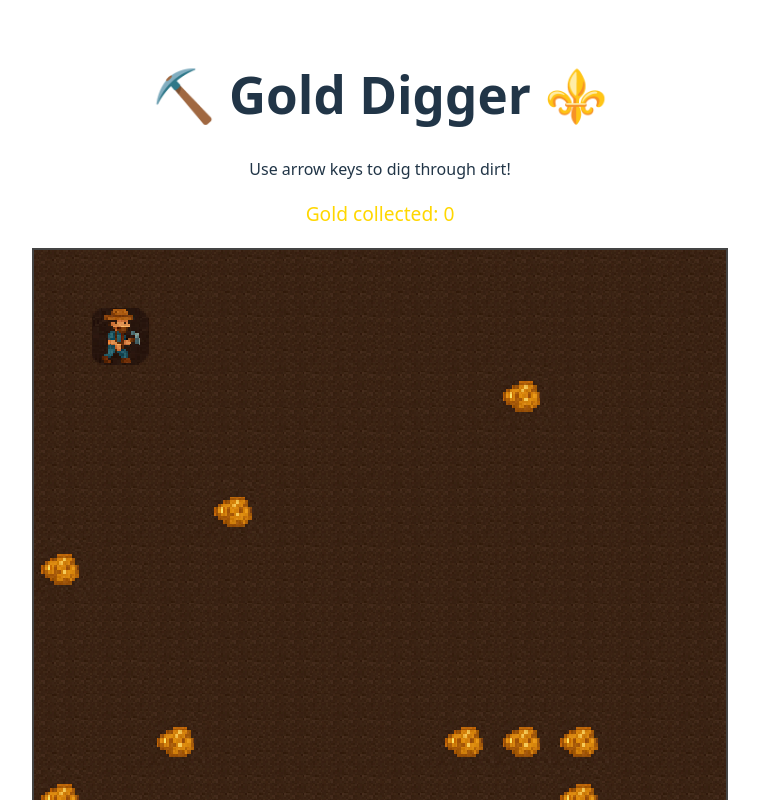
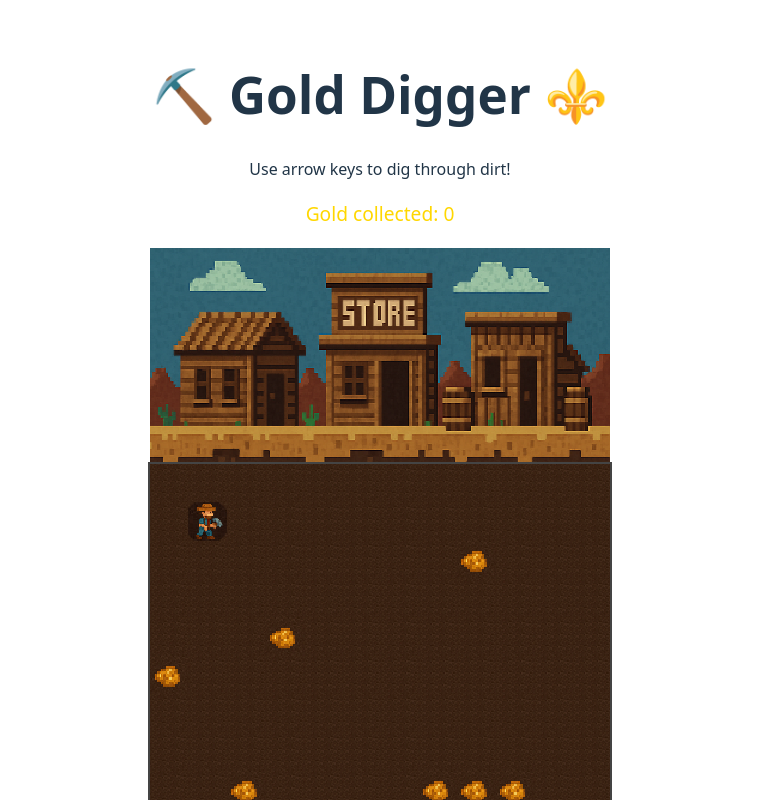
Before and after one commit to zensoftwarenl/gold-digger, a React (Vite) app: page / in a window 1280 px wide. Shown: the top 800 px of the page, without its empty margins (260-1019 px from the left). Built offline with nearby package versions, Linux system fonts and the light colour scheme.

Commit message:
add header bar

```diff
--- a/src/ProspectorGame.tsx
+++ b/src/ProspectorGame.tsx
@@ -1,5 +1,6 @@
 import { useEffect, useRef, useState } from "react";
 import tilesetSrc from './Prospector-Tileset.png';
+import headerImageSrc from './Prospecter-main-screen.png';
 
 const tileSize = 32;
 const mapCols = 12;
@@ -41,6 +42,7 @@ const directions: Position[] = [
 
 export const ProspectorGame = () => {
     const canvasRef = useRef<HTMLCanvasElement | null>(null);
+    const headerCanvasRef = useRef<HTMLCanvasElement | null>(null);
     const imageRef = useRef<HTMLImageElement | null>(null);
     const mapRef = useRef<TileType[][]>(createInitialMap());
     const keysPressed = useRef<Set<string>>(new Set());
@@ -245,6 +247,18 @@ export const ProspectorGame = () => {
         };
     }, [gameOver]);
 
+    useEffect(() => {
+        const img = new Image();
+        img.src = headerImageSrc;
+        img.onload = () => {
+            const ctx = headerCanvasRef.current?.getContext("2d");
+            if (ctx) {
+                ctx.clearRect(0, 0, canvasWidth, 178);
+                ctx.drawImage(img, 0, 0, img.width, 178, 0, 0, canvasWidth, 178);
+            }
+        };
+    }, []);
+
     return (
         <div>
             <p style={{ color: "gold", fontSize: "1.2rem", textAlign: "center" }}>
@@ -260,13 +274,26 @@ export const ProspectorGame = () => {
                     You win! Refresh to play again.
                 </p>
             )}
+            <>
+                <canvas
+                    ref={headerCanvasRef}
+                    width={canvasWidth}
+                    height={178}
+                    style={{
+                        width: canvasWidth * 1.2,
+                        height: 178 * 1.2,
+                        imageRendering: 'pixelated',
+                        display: "block",
+                        margin: "auto",
+                    }}
+                />
                 <canvas
                     ref={canvasRef}
                     width={canvasWidth}
                     height={canvasHeight}
                     style={{
-                    width: canvasWidth * 1.8,
-                    height: canvasHeight * 1.8,
+                        width: canvasWidth * 1.2,
+                        height: canvasHeight * 1.2,
                         imageRendering: 'pixelated',
                         border: "2px solid #444",
                         background: "#000",
@@ -274,6 +301,7 @@ export const ProspectorGame = () => {
                         margin: "auto",
                     }}
                 />
+            </>
             {(gameOver || win) && (
                 <div style={{ textAlign: "center", marginTop: "1rem" }}>
                     <button onClick={resetGame} style={{ padding: "0.5rem 1rem" }}>
```
Lines whose indentation alone changed are shown as unchanged.
